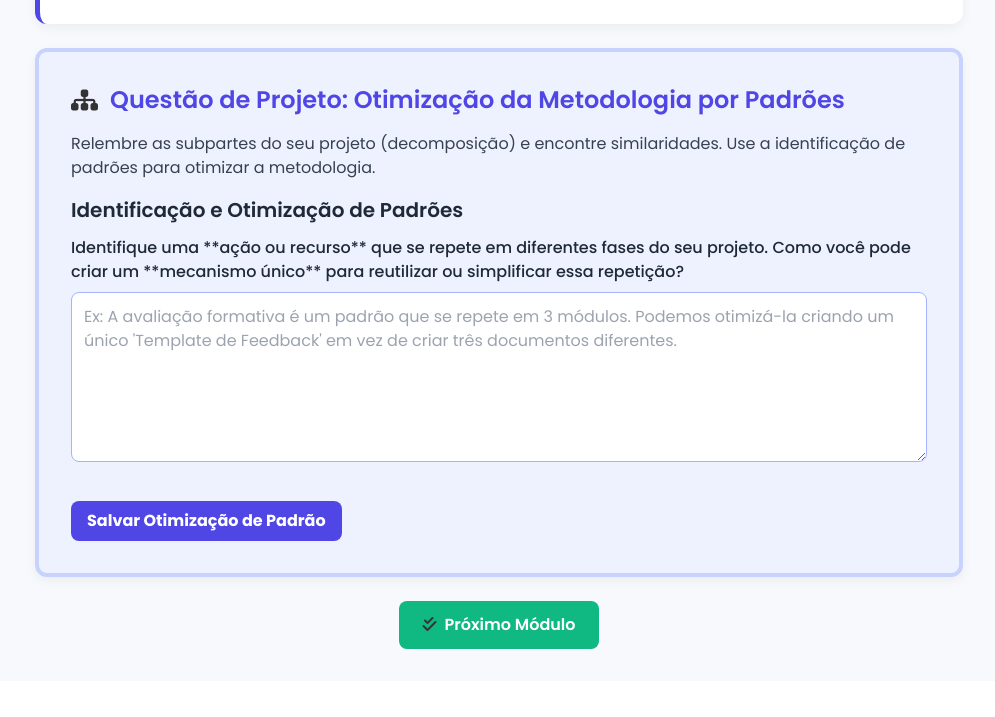
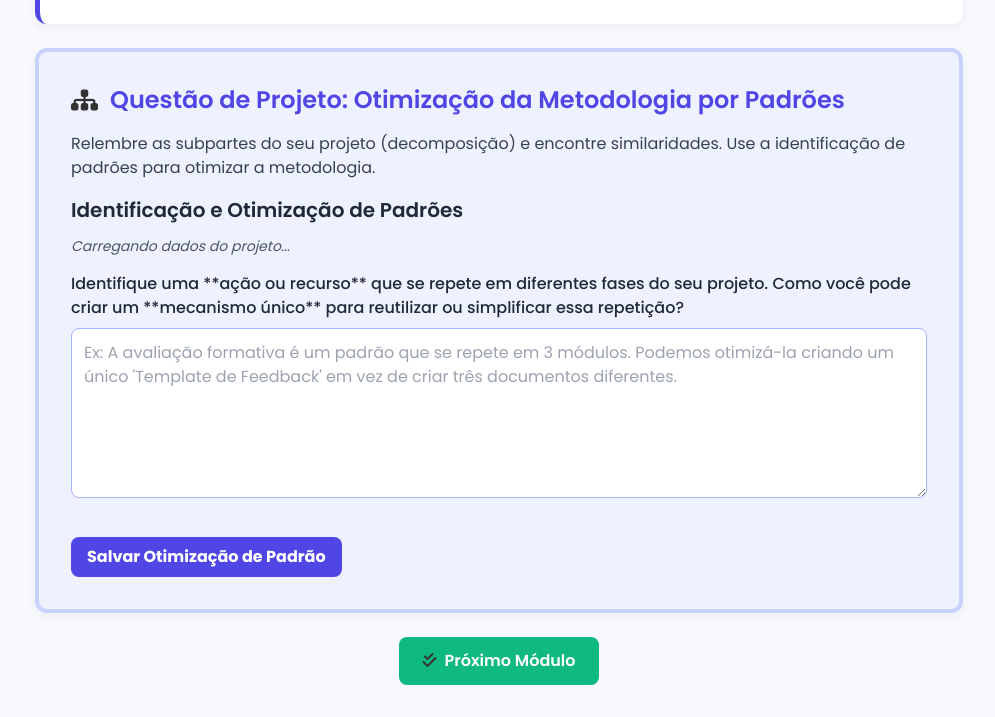
Before and after one commit to danidancr/PCTeacher, a Flask app: template templates/conteudo-rec-padrao.html in a window 1280 px wide. Shown: the part 2737-3454 px from the top of the page, without its empty margins (285-1280 px from the left). Before the commit the page ends 3386 px from the top, so only its background shows below. Run offline with Flask 3, Linux system fonts and the light colour scheme; the template is opened without the code that fills it, so the values that code supplies are empty; some libraries are stand-ins or nearby versions.

Commit message:
atualizar exercício de projeto final

```diff
--- a/templates/conteudo-rec-padrao.html
+++ b/templates/conteudo-rec-padrao.html
@@ -139,21 +139,27 @@
             </div>
     </div>
 
-    <div class="content-section border-4 border-indigo-200 bg-indigo-50">
+   <div class="content-section border-4 border-indigo-200 bg-indigo-50">
         <h2 class="text-2xl font-semibold text-primary-indigo mb-4 flex items-center">
             <i class="fas fa-sitemap mr-3"></i> Questão de Projeto: Otimização da Metodologia por Padrões
         </h2>
         <p class="text-gray-700 mb-4">Relembre as subpartes do seu projeto (decomposição) e encontre similaridades. Use a identificação de padrões para otimizar a metodologia.</p>
-        <form id="project-idea-form-mod3">
+
+        <form id="project-idea-form-mod3" onsubmit="saveProjectDataMod3(event)">
 
             <h3 class="text-xl font-semibold text-gray-800 mb-3">Identificação e Otimização de Padrões</h3>
 
+            <p id="project-name-display-mod3" class="text-sm italic text-gray-600 mb-4">Carregando dados do projeto...</p>
+
             <div class="mb-4">
                 <label for="project_pattern_optimization" class="block text-gray-800 font-medium mb-2">Identifique uma **ação ou recurso** que se repete em diferentes fases do seu projeto. Como você pode criar um **mecanismo único** para reutilizar ou simplificar essa repetição?</label>
-                <textarea id="project_pattern_optimization" name="project_pattern_optimization" rows="6" class="w-full p-3 border border-indigo-300 rounded-lg focus:ring-primary-indigo focus:border-primary-indigo" placeholder="Ex: A avaliação formativa é um padrão que se repete em 3 módulos. Podemos otimizá-la criando um único 'Template de Feedback' em vez de criar três documentos diferentes."></textarea>
+                <textarea id="project_pattern_optimization" name="project_pattern_optimization" rows="6" class="w-full p-3 border border-indigo-300 rounded-lg focus:ring-primary-indigo focus:border-primary-indigo" placeholder="Ex: A avaliação formativa é um padrão que se repete em 3 módulos. Podemos otimizá-la criando um único 'Template de Feedback' em vez de criar três documentos diferentes." required></textarea>
             </div>
 
-            <button type="submit" class="mt-4 bg-primary-indigo hover:bg-indigo-700 text-white font-bold py-2 px-4 rounded-lg transition duration-200">Salvar Otimização de Padrão</button>
+            <button type="submit" id="save-button-mod3" class="mt-4 bg-primary-indigo hover:bg-indigo-700 text-white font-bold py-2 px-4 rounded-lg transition duration-200" disabled>
+                Salvar Otimização de Padrão
+            </button>
+            <span id="save-feedback-mod3" class="ml-4 text-sm font-semibold text-red-600"></span>
         </form>
     </div>
 {% endblock %}
@@ -167,3 +173,93 @@
         </form>
     </div>
 {% endblock %}
+
+{% block scripts %}
+<script>
+    // Assegurar que as variáveis globais do Firebase e a chave de storage estejam disponíveis
+    const db = firebase.firestore();
+    const PROJECT_ID_STORAGE_KEY = 'current_project_id';
+
+    // 1. Função para carregar os dados do projeto E os dados do Módulo 3 (se existirem)
+    async function loadProjectDataMod3() {
+        const projectId = localStorage.getItem(PROJECT_ID_STORAGE_KEY);
+        const feedback = document.getElementById('save-feedback-mod3');
+        const saveButton = document.getElementById('save-button-mod3');
+        const projectNameDisplay = document.getElementById('project-name-display-mod3');
+
+        if (!projectId) {
+            feedback.textContent = '❌ Erro: Por favor, inicie ou carregue seu projeto no Módulo 1.';
+            projectNameDisplay.textContent = 'Projeto não encontrado. Retorne ao Módulo 1.';
+            return;
+        }
+
+        saveButton.disabled = false; // Habilita o botão se o ID for encontrado
+        feedback.textContent = 'Carregando dados...';
+
+        try {
+            const docRef = db.collection("projetos").doc(projectId);
+            const doc = await docRef.get();
+
+            if (doc.exists) {
+                const data = doc.data();
+
+                // Exibe o nome do projeto (Boa Prática de UX)
+                const projectName = data.project_name || 'Projeto Sem Nome';
+                projectNameDisplay.textContent = `Projeto Atual: "${projectName}"`;
+
+                // Preenche o campo de otimização de padrão se já foi salvo
+                document.getElementById('project_pattern_optimization').value = data.project_pattern_optimization || '';
+
+                feedback.textContent = data.project_pattern_optimization ? 'Dados do Módulo 3 carregados.' : 'Pronto para preencher a otimização de padrões.';
+
+            } else {
+                feedback.textContent = '❌ Erro: Projeto não encontrado no Firebase com o ID salvo.';
+                saveButton.disabled = true;
+            }
+        } catch (error) {
+            console.error("Erro ao carregar dados do projeto (Módulo 3):", error);
+            feedback.textContent = '❌ Erro de conexão ao carregar dados.';
+            saveButton.disabled = true;
+        }
+    }
+
+    // 2. Função para atualizar os dados do projeto no Firebase (Update)
+    async function saveProjectDataMod3(event) {
+        event.preventDefault();
+
+        const saveButton = document.getElementById('save-button-mod3');
+        const feedback = document.getElementById('save-feedback-mod3');
+        saveButton.disabled = true;
+        feedback.textContent = 'Salvando...';
+
+        const projectId = localStorage.getItem(PROJECT_ID_STORAGE_KEY);
+
+        if (!projectId) {
+            feedback.textContent = '❌ Erro: ID do projeto não encontrado. Volte ao Módulo 1.';
+            saveButton.disabled = false;
+            return;
+        }
+
+        const formData = {
+            project_pattern_optimization: document.getElementById('project_pattern_optimization').value,
+            modulo_3_completado: true, // Adiciona um flag de conclusão
+            data_ultima_atualizacao: firebase.firestore.FieldValue.serverTimestamp()
+        };
+
+        try {
+            // Usa o método .doc().update() para atualizar apenas os campos deste módulo
+            await db.collection("projetos").doc(projectId).update(formData);
+            feedback.textContent = '✅ Otimização por padrões salva e projeto atualizado!';
+        } catch (error) {
+            console.error("Erro ao salvar dados do projeto (Módulo 3):", error);
+            feedback.textContent = '❌ Erro ao salvar. Verifique se o Módulo 1 foi salvo corretamente.';
+        } finally {
+            saveButton.disabled = false;
+        }
+    }
+
+    // Chamada Inicial: Carregar dados ao carregar a página
+    window.onload = loadProjectDataMod3;
+
+</script>
+{% endblock %}
```
